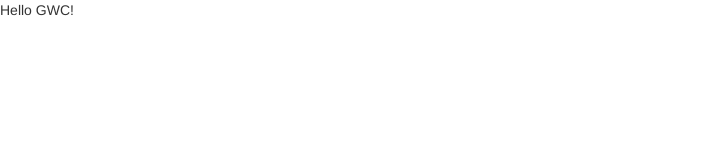
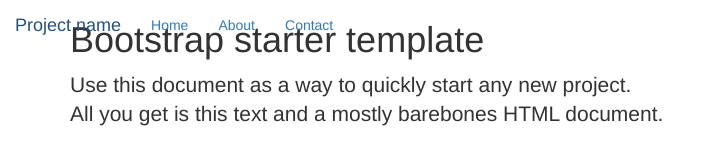
Before and after one commit to Mayra2016/Mayra2016.github.io, a plain HTML site: page index.html in a window 1280 px wide. Shown: the whole page, without its empty margins (0-724 px from the left). Drawn offline with nearby package versions, Linux system fonts and the light colour scheme.

Commit message:
add more html

```diff
--- a/index.html
+++ b/index.html
@@ -8,6 +8,29 @@
 		<link rel="stylesheet" href=https://cdnjs.cloudflare.com/ajax/libs/twitter-bootstrap/3.3.7/css/bootstrap.css
 	</head>
 	<body>
-		Hello GWC!
+		<nav class="navbar navbar-fixed-top navbar-dark bg-inverse">
+      <a class="navbar-brand" href="#">Project name</a>
+      <ul class="nav navbar-nav">
+        <li class="nav-item active">
+          <a class="nav-link" href="#">Home <span class="sr-only">(current)</span></a>
+        </li>
+        <li class="nav-item">
+          <a class="nav-link" href="#">About</a>
+        </li>
+        <li class="nav-item">
+          <a class="nav-link" href="#">Contact</a>
+        </li>
+      </ul>
+    </nav>
+
+    <div class="container">
+
+      <div class="starter-template">
+        <h1>Bootstrap starter template</h1>
+        <p class="lead">Use this document as a way to quickly start any new project.<br> All you get is this text and a mostly barebones HTML document.</p>
+      </div>
+
+    </div><!-- /.container -->
+
 	</body>
 </html>
```
